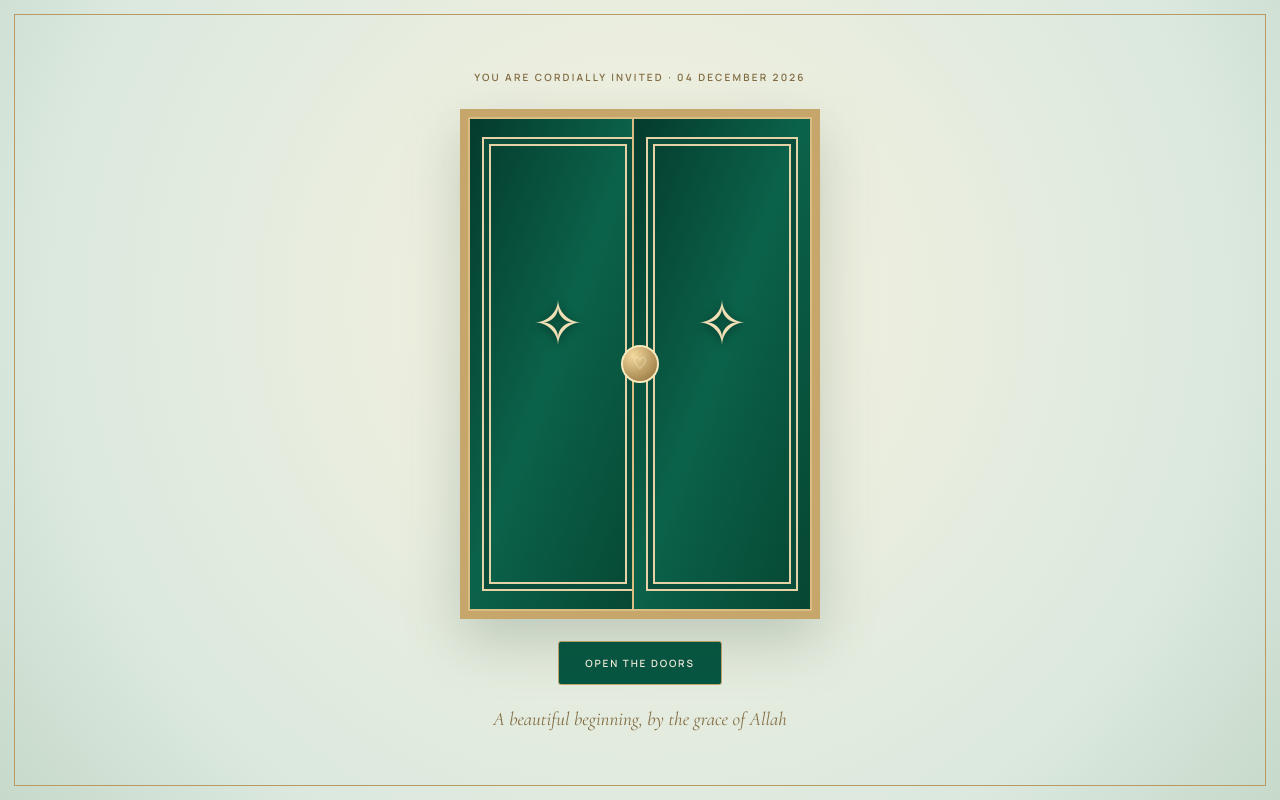
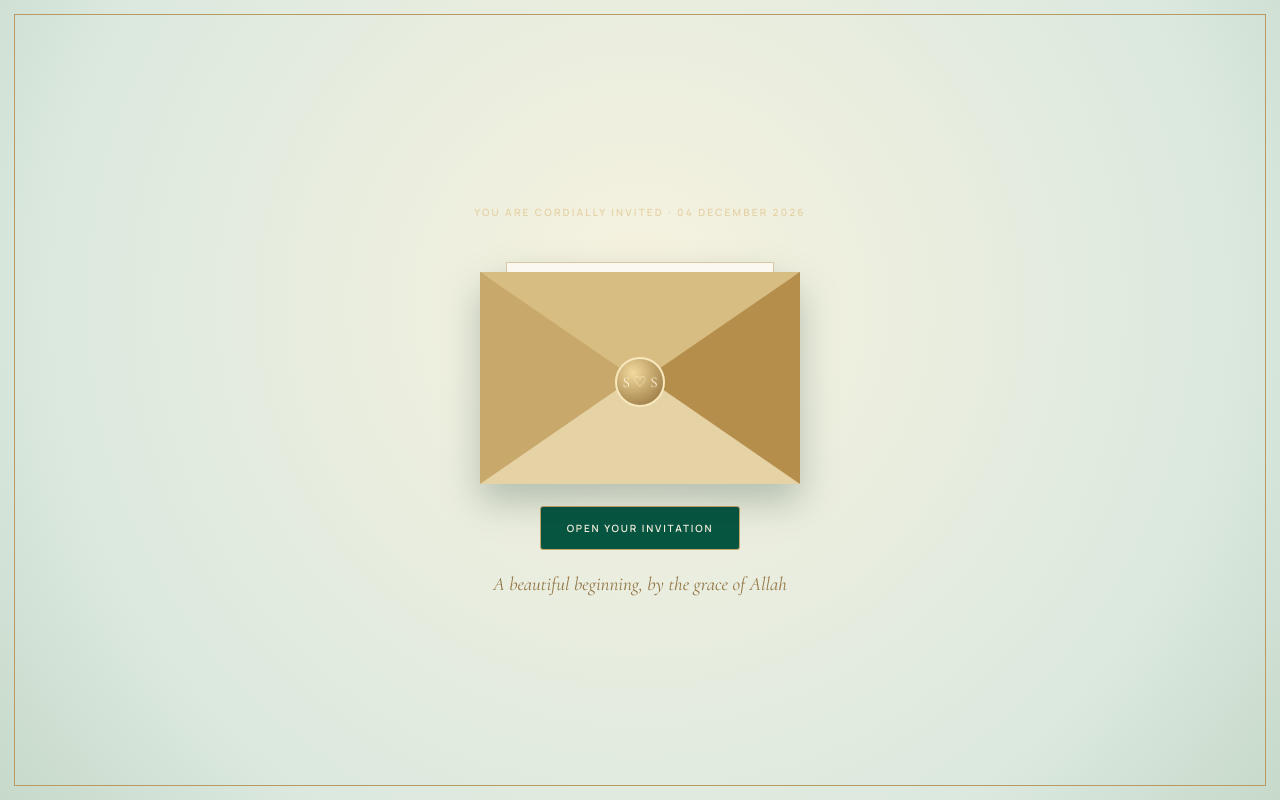
Before and after one commit to javed-coder594/shireen-sameer, a plain HTML site: page index.html in a window 1280 px wide. Shown: the top 800 px of the page. Drawn offline with nearby package versions, Linux system fonts and the light colour scheme.

Commit message:
Restore reference envelope intro; preserve song start and fast auto-scroll

```diff
--- a/index.html
+++ b/index.html
@@ -122,8 +122,27 @@ body{background:#e7eee5;color:#173d32}
 .backtop{display:inline-block;margin-top:24px;color:#d7bd83;text-decoration:none;font:8px Manrope,sans-serif;letter-spacing:.18em}
 .footer{background:#032d24;border-top:1px solid #c7a66b}
 .footer .script{font-size:37px;color:#e8cc8d!important}
+
+/* Reference envelope intro — emerald green and champagne gold */
+.envelope{height:240px;width:min(100%,320px);margin:auto;position:relative;filter:drop-shadow(0 18px 18px #092e2440)}
+.env-back{position:absolute;inset:28px 0 0;background:#0b5942;border:1px solid #c7a66b}
+.env-letter{position:absolute;z-index:1;left:8%;right:8%;top:18px;height:190px;background:#fbf8ef;border:1px solid #d9c79f;display:flex;flex-direction:column;justify-content:center;align-items:center;transition:transform 1s,top 1s}
+.env-letter small{font:9px Manrope,sans-serif;letter-spacing:.18em;color:#927443}
+.env-letter strong{font:42px 'Great Vibes',cursive;font-weight:400;color:#075642}
+.env-letter span{font:10px Manrope,sans-serif;letter-spacing:.12em;color:#927443}
+.env-flap{position:absolute;z-index:3;inset:28px 0 auto;height:125px;background:#d8bd82;clip-path:polygon(0 0,100% 0,50% 100%);transform-origin:top;transition:transform .8s}
+.env-left,.env-right,.env-bottom{position:absolute;z-index:4;inset:28px 0 0}
+.env-left{clip-path:polygon(0 0,54% 56%,0 100%);background:#c8a96b}
+.env-right{clip-path:polygon(100% 0,46% 56%,100% 100%);background:#b58e4c}
+.env-bottom{clip-path:polygon(0 100%,50% 48%,100% 100%);background:#e5d2a5}
+.wax{position:absolute;z-index:5;top:113px;left:calc(50% - 25px);width:50px;height:50px;border-radius:50%;display:grid;place-items:center;background:radial-gradient(circle at 35% 30%,#f3d99d,#8c6b35);border:2px solid #f8e8bd;color:#fff4d9;font-size:15px;transition:opacity .3s}
+.envelope.open .env-flap{transform:rotateX(180deg)}
+.envelope.open .env-letter{transform:translateY(-105px)}
+.envelope.open .wax{opacity:0}
+.intro-caption{color:#e5d2a5}
+.intro-note{color:#927443}
 </style></head><body>
-<div class="intro" id="intro"><div class="intro-inner"><div class="intro-caption">YOU ARE CORDIALLY INVITED · 04 DECEMBER 2026</div><div class="doors" id="doors"><div class="door-welcome"><small>THE WEDDING CELEBRATION OF</small><strong>Shireen &amp; Sameer</strong><span>FRIDAY · 7 PM ONWARDS</span></div><div class="door-frame"></div><div class="door-panel door-left"></div><div class="door-panel door-right"></div><div class="door-center">♡</div></div><button class="openbtn" id="openbtn">OPEN THE DOORS</button><div class="intro-note">A beautiful beginning, by the grace of Allah</div></div></div>
+<div class="intro" id="intro"><div class="intro-inner"><div class="intro-caption">YOU ARE CORDIALLY INVITED · 04 DECEMBER 2026</div><div class="envelope" id="envelope"><div class="env-back"></div><div class="env-letter"><small>YOU ARE INVITED TO CELEBRATE</small><strong>Shireen &amp; Sameer</strong><span>FRIDAY · 7 PM ONWARDS</span></div><div class="env-flap"></div><div class="env-left"></div><div class="env-right"></div><div class="env-bottom"></div><div class="wax">S ♡ S</div></div><button class="openbtn" id="openbtn">OPEN YOUR INVITATION</button><div class="intro-note">A beautiful beginning, by the grace of Allah</div></div></div>
 <audio id="song" src="https://res.cloudinary.com/mnqvmnca/video/upload/v1795369104/wedding-song.mp3" preload="auto" loop></audio>
 <main class="page" id="page">
 <header class="hero"><div class="arabic">بِسْمِ اللَّهِ الرَّحْمَٰنِ الرَّحِيمِ</div><div class="hero-rule"></div><p class="hero-blessing">With the blessings of Allah and our families, we invite you to celebrate</p><h1>Shireen <span class="amp">&amp;</span><br>Sameer</h1><div class="hero-sub">NIKAH &amp; WEDDING CELEBRATION</div><div class="hero-date">04 · 12 · 2026</div><a class="hero-open" href="#welcome">OPEN INVITATION ✦</a><small class="hero-hint">SCROLL TO BEGIN YOUR INVITATION</small></header>
@@ -134,16 +153,16 @@ body{background:#e7eee5;color:#173d32}
 <section class="section blessing"><div class="arabic">جَزَاكَ اللَّهُ خَيْرًا</div><div class="ornament">✦</div><h2>Your Presence Is Our Blessing</h2><p>Your duas, love and presence will make our celebration even more meaningful. We hope to celebrate this beautiful day with you.</p><a href="#page" class="backtop">BACK TO INVITATION ↑</a></section>
 <footer class="footer"><div class="script">With duas &amp; love</div><p>Shireen &amp; Sameer</p><small>MAY ALLAH BLESS THIS UNION</small></footer></main>
 <script>
-const intro=document.getElementById('intro'),doors=document.getElementById('doors'),openbtn=document.getElementById('openbtn'),page=document.getElementById('page'),song=document.getElementById('song');
+const intro=document.getElementById('intro'),envelope=document.getElementById('envelope'),openbtn=document.getElementById('openbtn'),page=document.getElementById('page'),song=document.getElementById('song');
 let autoScrollFrame=null,autoScrollActive=false,lastFrame=0;
 function autoScroll(ts){if(!autoScrollActive)return;if(!lastFrame)lastFrame=ts;const delta=Math.min((ts-lastFrame)/1000,.05);lastFrame=ts;window.scrollBy(0,delta*58);if(window.innerHeight+window.scrollY>=document.documentElement.scrollHeight-2){autoScrollActive=false;return}autoScrollFrame=requestAnimationFrame(autoScroll)}
 function stopAutoScroll(){autoScrollActive=false;if(autoScrollFrame)cancelAnimationFrame(autoScrollFrame);lastFrame=0}
-openbtn.addEventListener('click',()=>{doors.classList.add('open');openbtn.textContent='WELCOME…';song.volume=.78;try{song.currentTime=72}catch(e){}song.addEventListener('loadedmetadata',()=>{if(song.currentTime<72)song.currentTime=72},{once:true});song.play().catch(()=>{});setTimeout(()=>{intro.classList.add('hide');page.classList.add('ready');document.body.style.overflow='';setTimeout(()=>{autoScrollActive=true;autoScrollFrame=requestAnimationFrame(autoScroll)},1200)},1900)});
+openbtn.addEventListener('click',()=>{envelope.classList.add('open');openbtn.textContent='OPENING…';song.volume=.78;try{song.currentTime=72}catch(e){}song.addEventListener('loadedmetadata',()=>{if(song.currentTime<72)song.currentTime=72},{once:true});song.play().catch(()=>{});setTimeout(()=>{intro.classList.add('hide');page.classList.add('ready');document.body.style.overflow='';setTimeout(()=>{autoScrollActive=true;autoScrollFrame=requestAnimationFrame(autoScroll)},1200)},1900)});
 document.body.style.overflow='hidden';
 ['wheel','touchstart','keydown'].forEach(ev=>window.addEventListener(ev,stopAutoScroll,{passive:true}));
-document.getElementById('reveal').addEventListener('click',()=>{document.getElementById('heartbox').classList.add('revealed');document.getElementById('heartbox').innerHTML='♡';document.getElementById('revealedText').hidden=false});
+
 const target=new Date('2026-12-04T19:00:00+05:30').getTime();function tick(){let d=Math.max(0,target-Date.now());for(const [id,v] of [['days',Math.floor(d/86400000)],['hours',Math.floor(d/3600000)%24],['minutes',Math.floor(d/60000)%60],['seconds',Math.floor(d/1000)%60]])document.getElementById(id).textContent=String(v).padStart(2,'0')}tick();setInterval(tick,1000);
-document.getElementById('wishform').addEventListener('submit',e=>{e.preventDefault();document.getElementById('wishthanks').hidden=false;e.target.reset()});
+
 
 /* Scroll reveal and progress polish */
 const progress=document.createElement('div');progress.className='scroll-progress';document.body.appendChild(progress);
```
